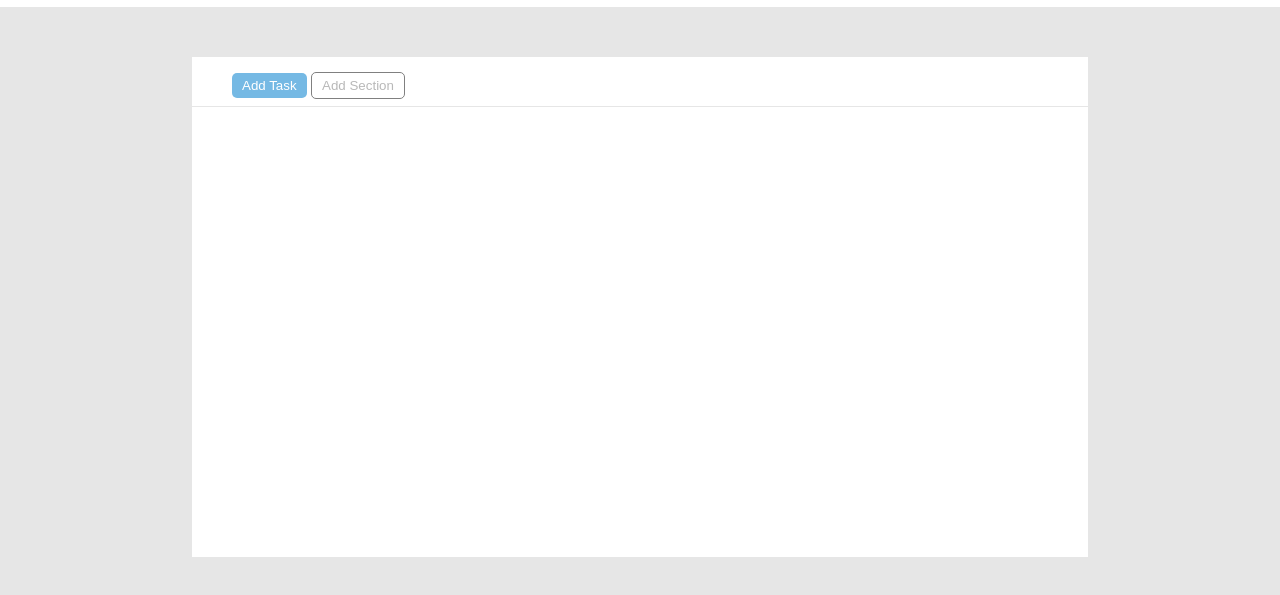
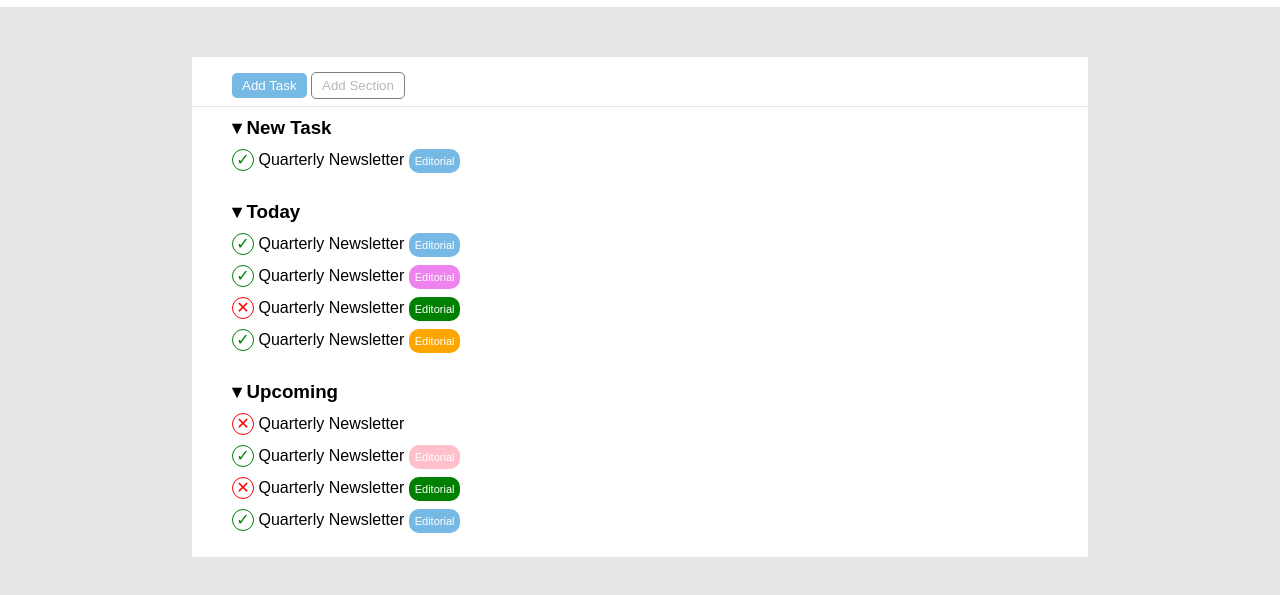
Before and after one commit to alelui/html-css-toboolist, a plain HTML site: page index.html in a window 1280 px wide. Shown: the part 63-658 px from the top of the page. Drawn offline with Linux system fonts and the light colour scheme.

Commit message:
Main bottom end

```diff
--- a/css/style.css
+++ b/css/style.css
@@ -18,6 +18,10 @@ body{
 
     /* da rimuover */
     height: 500px;
+}
+
+li{
+    list-style: none;
 }
 
 
@@ -74,3 +78,63 @@ header{
 
 
 /* *** main-bottom *** */
+
+
+.main-bottom{
+    padding-left: 40px;
+    padding-top: 10px;
+    padding-bottom: 7px;
+}
+
+
+.description::before{
+    height: 20px;
+    width: 20px;
+    border-radius: 50%;
+    display: inline-block;
+    text-align: center;
+}
+
+.check::before{
+    content: '\2713';
+    border: 1px solid green;
+    color: green;
+}
+
+.deleted::before{
+    content: '\2715';
+    border: 1px solid red;
+    color: red;
+}
+
+section{
+    padding-bottom: 30px;
+}
+
+.spazio-riga{
+    padding-top: 10px;
+}
+
+
+.tag{
+    border-radius: 10px;
+    padding: 6px;
+    font-size: 11px;
+    color: white;
+}
+
+.azzurro{
+    background-color: rgb(117, 185, 228);
+}
+.violet{
+    background-color: violet;
+}
+.green{
+    background-color: green;
+}
+.orange{
+    background-color: orange;
+}
+.pink{
+    background-color: pink;
+}
--- a/index.html
+++ b/index.html
@@ -28,6 +28,76 @@
 
             <div class="main-bottom">
 
+                <section>
+                    <ul>
+                        <li>
+                            <h3>&#9662 New Task</h3>
+                            <ul>
+                                <li class="spazio-riga">
+                                    <span class="description check"> Quarterly Newsletter</span>
+                                    <span class="tag azzurro"> Editorial</span>
+                                </li>
+                            </ul>
+                        </li>
+                    </ul>
+                </section>
+
+                <section>
+                    <ul>
+                        <li>
+                            <h3>&#9662 Today</h3>
+                            <ul>
+                                <li class="spazio-riga">
+                                    <span class="description check"> Quarterly Newsletter</span>
+                                    <span class="tag azzurro"> Editorial</span>
+                                </li>
+                                <li class="spazio-riga">
+                                    <span class="description check"> Quarterly Newsletter</span>
+                                    <span class="tag violet"> Editorial</span>
+                                </li>
+                                <li class="spazio-riga">
+                                    <span class="description deleted"> Quarterly Newsletter</span>
+                                    <span class="tag green"> Editorial</span>
+                                </li>
+                                <li class="spazio-riga">
+                                    <span class="description check"> Quarterly Newsletter</span>
+                                    <span class="tag orange"> Editorial</span>
+                                </li>
+                            </ul>
+                        </li>
+                    </ul>
+                </section>
+
+                <section>
+                    <ul>
+                        <li>
+                            <h3>&#9662 Upcoming</h3>
+                            <ul>
+                                <li class="spazio-riga">
+                                    <span class="description deleted"> Quarterly Newsletter</span>
+                                </li>
+                                <li class="spazio-riga">
+                                    <span class="description check"> Quarterly Newsletter</span>
+                                    <span class="tag pink"> Editorial</span>
+                                </li>
+                                <li class="spazio-riga">
+                                    <span class="description deleted"> Quarterly Newsletter</span>
+                                    <span class="tag green"> Editorial</span>
+                                </li>
+                                <li class="spazio-riga">
+                                    <span class="description check"> Quarterly Newsletter</span>
+                                    <span class="tag azzurro"> Editorial</span>
+                                </li>
+                            </ul>
+                        </li>
+                    </ul>
+                </section>
+
+
+
+
+
+
             </div>
 
         </div>
```
